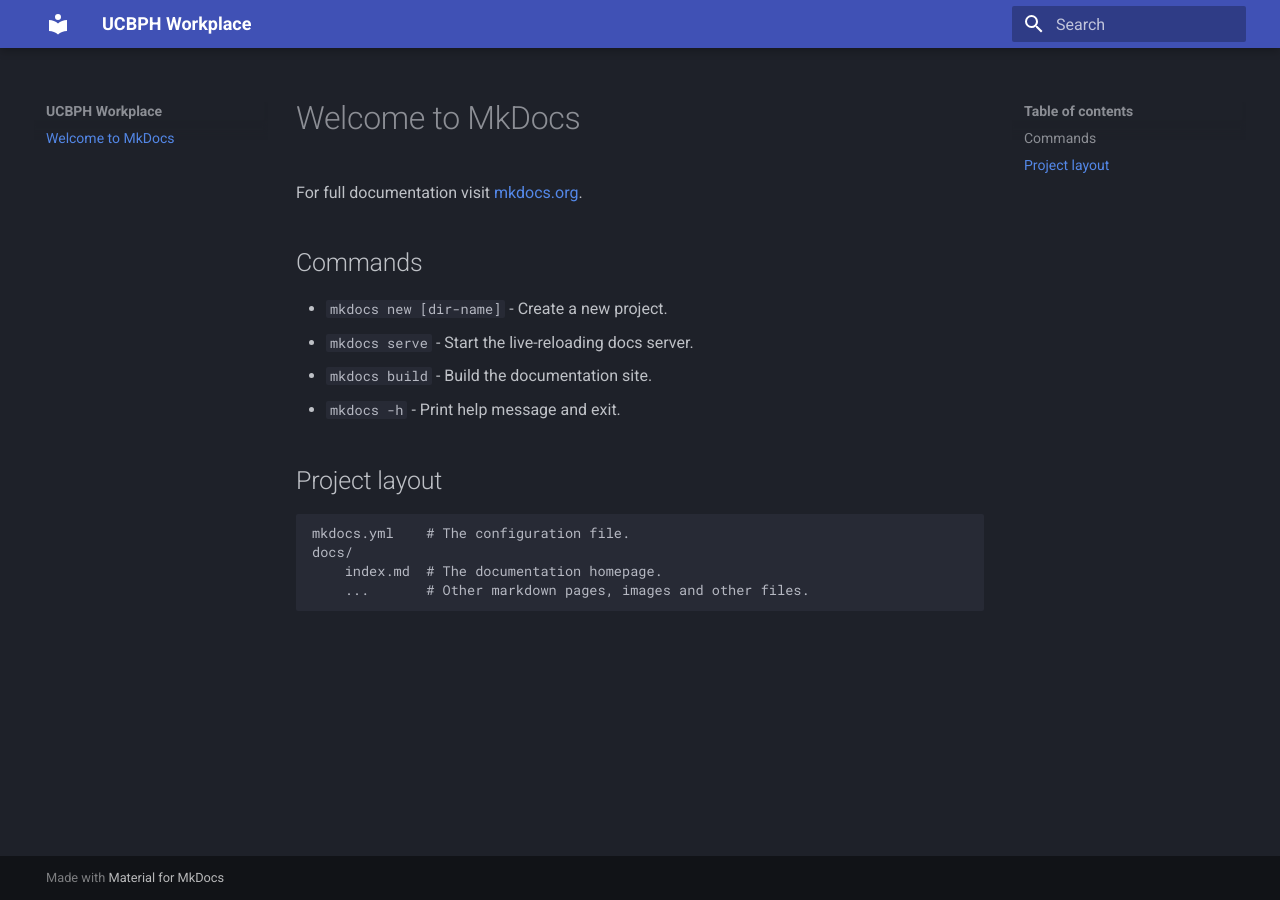
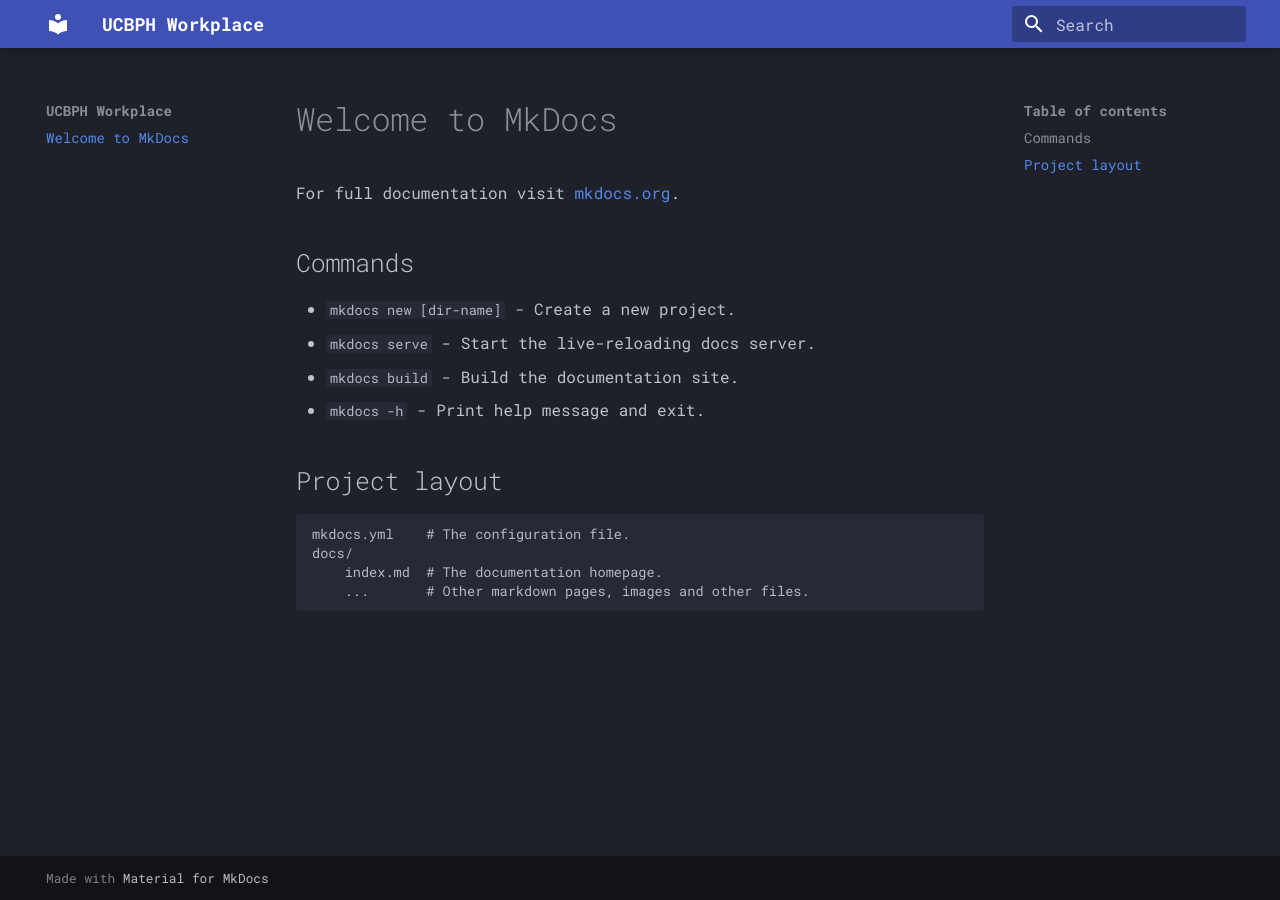
Before and after one commit to mattmacneil/workplace-mkdocs, an MkDocs documentation site: the page built from docs/index.md, in a window 1280 px wide. Built offline with MkDocs 1.6.1 and Material for MkDocs 9.7.7, drawn with Linux system fonts in a browser that asks for light colours.

Commit message:
Update text font

```diff
--- a/mkdocs.yml
+++ b/mkdocs.yml
@@ -2,5 +2,7 @@ site_name: UCBPH Workplace
 site_url: https://mattmacneil.github.io/workplace-mkdocs/
 theme:
   name: material
+  font:
+    text: Roboto Mono
   palette:
     scheme: slate
```
Also changed, not shown: site/404.html, site/index.html.
